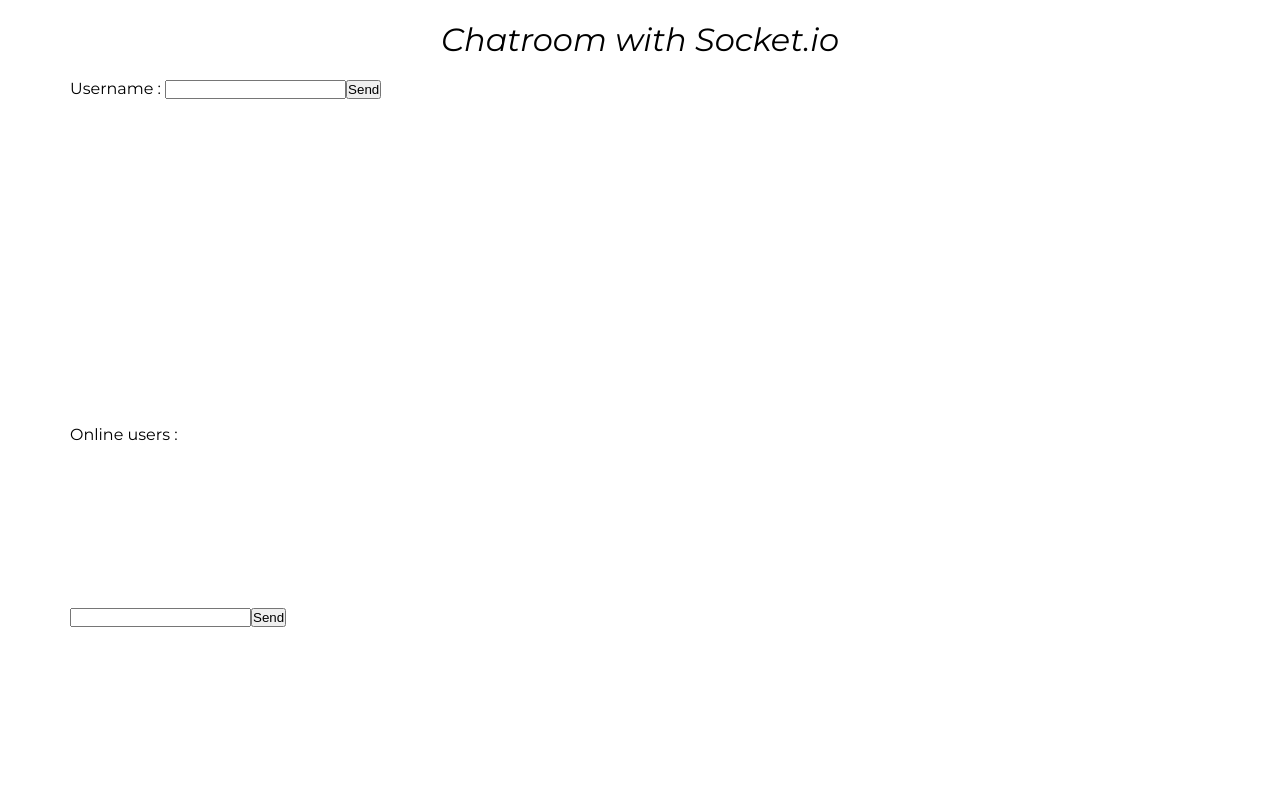
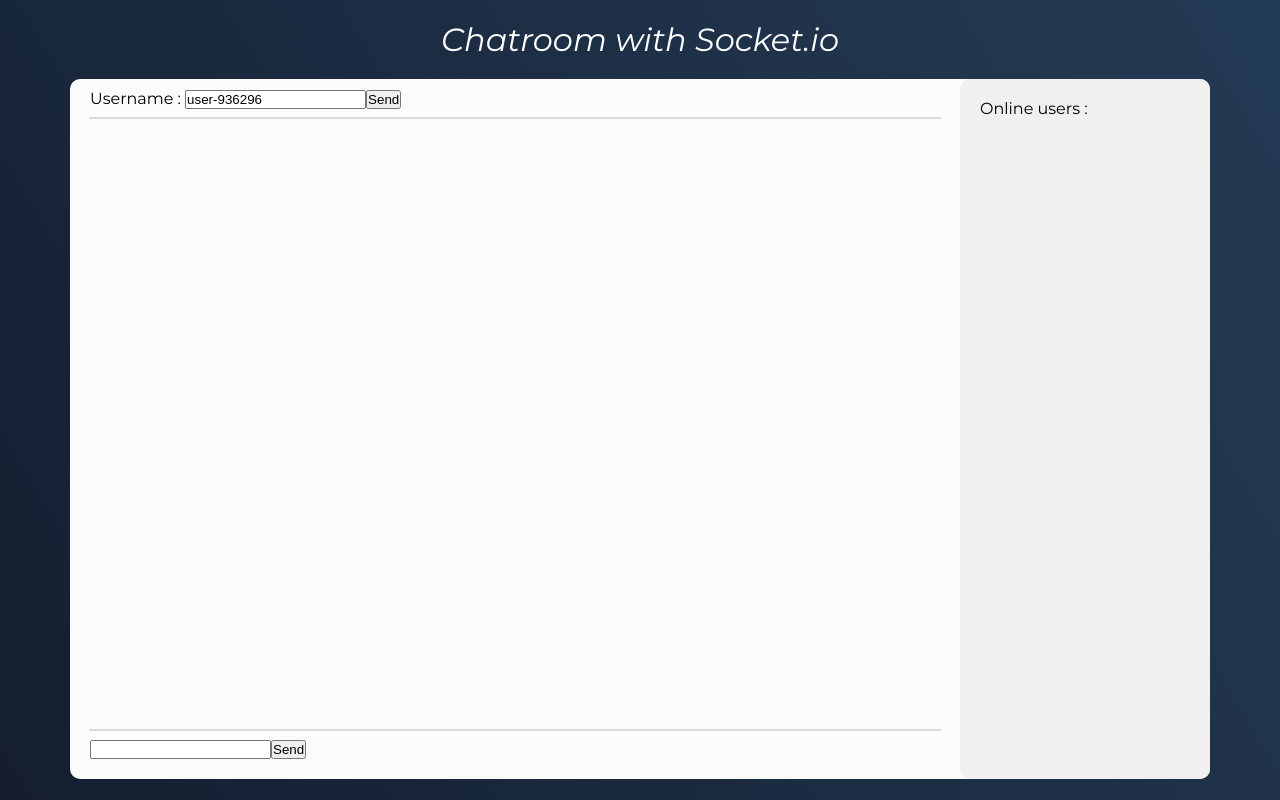
Before and after one commit to hamza-k/chatroom, a website: page index.html in a window 1280 px wide. Drawn offline with nearby package versions, Linux system fonts and the light colour scheme; no server answers.

Commit message:
main design and developping username system

```diff
--- a/index.html
+++ b/index.html
@@ -1,13 +1,17 @@
 <!doctype html>
 <html>
     <head>
-        <title>Socket.IO chat</title>
+        <title>Socket.IO Chatroom</title>
         <link href="https://fonts.googleapis.com/css?family=Montserrat:400,400i,900,900i&display=swap" rel="stylesheet">
         <style>
             * { margin: 0; padding: 0; box-sizing: border-box; }
             body {
                 font-size: 16px;
+                height: 100vh;
                 font-family: 'Montserrat', sans-serif;
+                background: rgb(20,30,48);
+                background: linear-gradient(59deg, rgba(20,30,48,1) 0%, rgba(36,59,85,1) 100%);
+                background-size: cover;
             }
 
             h1 {
@@ -16,21 +20,68 @@
                 font-weight: normal;
                 font-style: italic;
                 text-align: center;
-                padding: 20px ;
+                padding: 20px;
+                color: white;
             }
             #app {
-                display: grid;
                 width: calc(100% - 10px);
                 max-width: 1140px;
                 margin: 0 auto;
-                height: calc( 100vh - 89px);
+                height: calc( 100vh - 100px);
+                display: grid;
+                grid-template-columns: auto 250px;
+                grid-template-rows: 40px auto 50px;
+                background: #fbfbfb;
+                border-radius: 10px;
             }
+
+            #app #users {
+                grid-row-start: 1;
+                grid-row-end: 4;
+                grid-column-start: 2;
+                grid-column-end: 3;
+                background-color: #f0f0f0;
+                padding: 20px;
+                border-radius: 10px;
+            }
+
+            #userForm, #msgForm {
+                position: relative;
+                width: 100%;
+                padding: 10px 20px;
+            }
+
+            #userForm::after, #msgForm::after {
+                content:"";
+                position: absolute;
+                width: calc(100% - 40px);
+                height: 0;
+                bottom: 0;
+                left: 50%;
+                transform: translateX(-50%);
+                border: solid .5px #dadada;
+            }
+
+            #msgForm::after {
+                top: 0;
+            }
+
+            #messages {
+                padding: 20px 50px 20px 20px;
+            }
+
+
+            #messages li {
+                list-style: none;
+                padding: 5px 0;
+            }
+
         </style>
     </head>
     <body>
         <h1>Chatroom with Socket.io</h1>
         <div id="app">
-            <form action="">
+            <form id="userForm" action="">
                 <label for="">Username : </label><input id="u" autocomplete="off" /><button id="sendUser">Send</button>
             </form>
             <ul id="messages"></ul>
@@ -40,20 +91,50 @@
 
                 </ul>
             </div>
-            <form action="">
+            <form id="msgForm" action="">
                 <input id="m" autocomplete="off" /><button id="send">Send</button>
             </form>
         </div>
         <script src="/socket.io/socket.io.js"></script>
         <script>
+            // Initializing
             var socket = io()
-            document.querySelector('form').addEventListener('submit', e => {
+
+            // Username for connecting first time
+            var myOldNickname = ""
+            var myNickname = "user-" + Math.round(Math.random() * 1000000, 0)
+            socket.emit('new user', myNickname)
+            document.querySelector('#u').value = myNickname
+
+            // Message sending
+            document.querySelector('form#msgForm').addEventListener('submit', e => {
                 e.preventDefault()
-                socket.emit('chat message', document.querySelector('#m').value)
+                socket.emit('chat message', myNickname + " - " + document.querySelector('#m').value)
                 document.querySelector('#m').value = ''
                 return false
             }, false)
 
+            // Username changing
+            document.querySelector('form#userForm').addEventListener('submit', e => {
+                e.preventDefault()
+                socket.emit('username change', {
+                    oldUsername: myNickname,
+                    newUsername: document.querySelector('#u').value
+                })
+                myOldNickname = ""
+            }, false)
+
+            // Username changed
+            socket.on('username change', data => {
+                myOldNickname = data.oldUsername
+                myNickname = data.newUsername
+                var node = document.createElement("li")
+                var textnode = document.createTextNode(myOldNickname + ' has changed his username: ' + myNickname)
+                node.appendChild(textnode)
+                document.querySelector('#messages').appendChild(node)
+            })
+
+            // Message displaying when new user is connected
             socket.on('new user', newUser => {
                 var node = document.createElement("li")
                 var textnode = document.createTextNode(newUser + ' is online now.')
@@ -61,6 +142,7 @@
                 document.querySelector('#messages').appendChild(node)
             })
 
+            // Message displaying
             socket.on('chat message', msg => {
                 var node = document.createElement("li")
                 var textnode = document.createTextNode(msg)
```
Also changed, not shown: app.js (+21 -4 lines).
